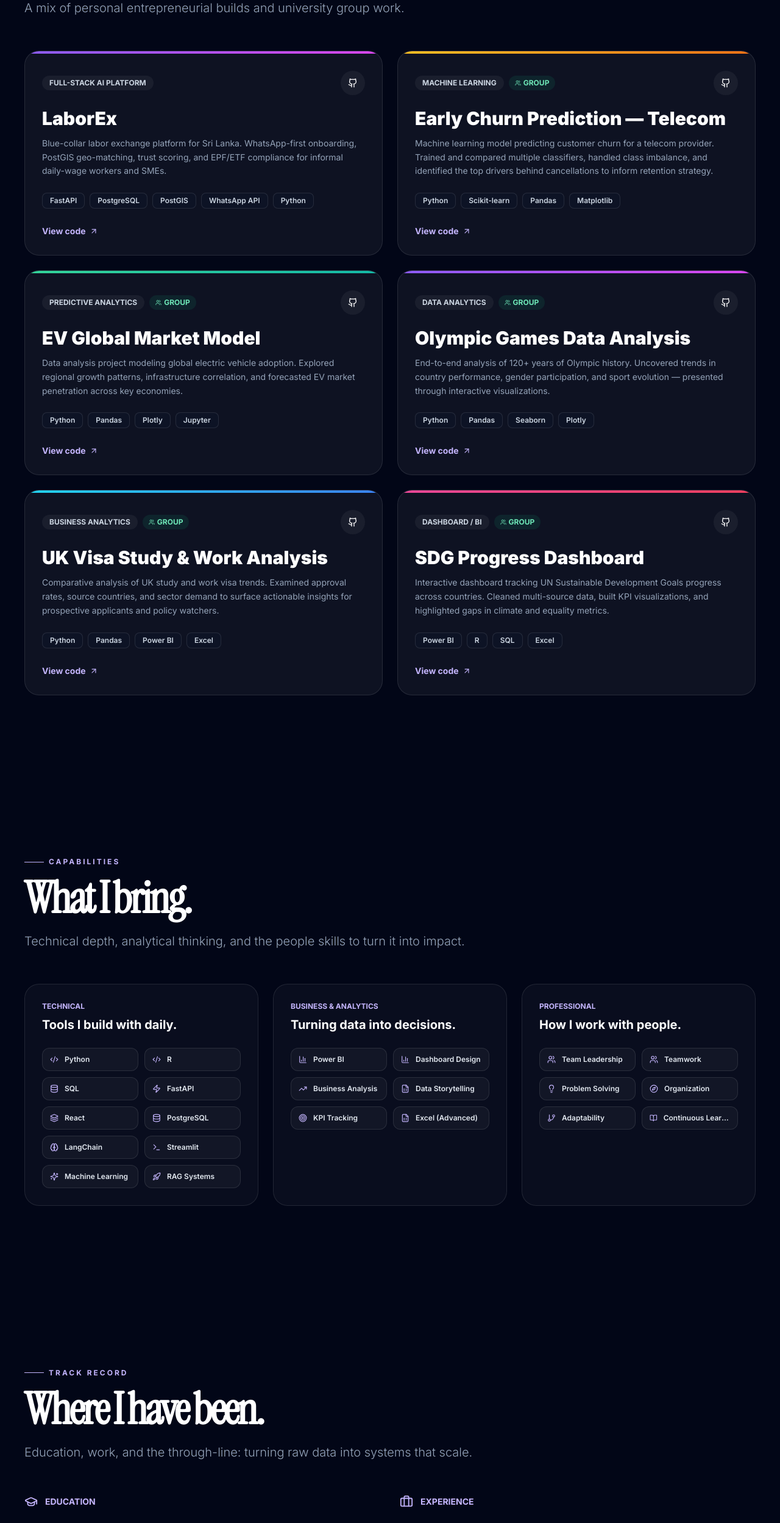
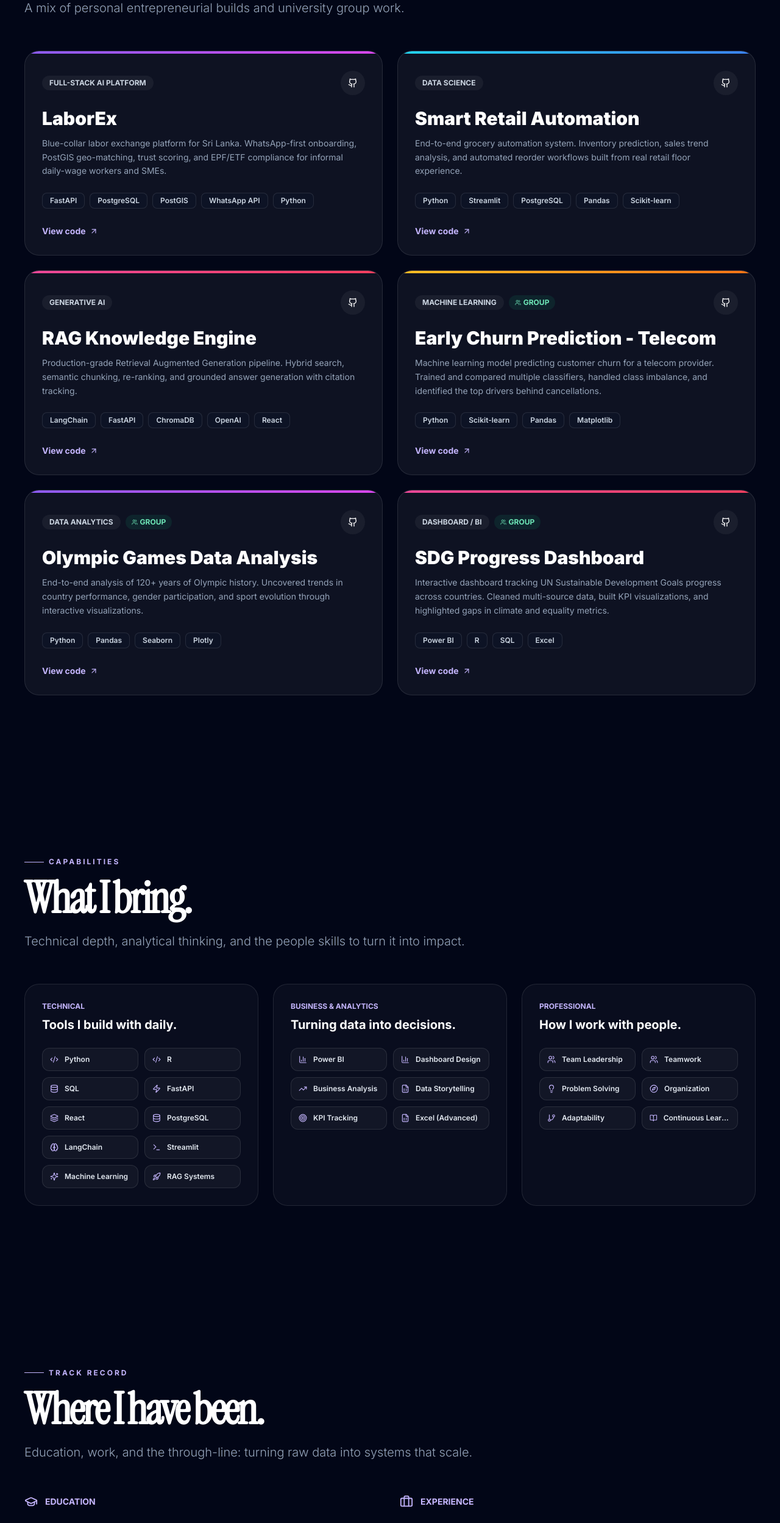
Before and after one commit to muhamednas/portfolio, a React app: page / in a window 1280 px wide. Shown: the part 1160-3657 px from the top of the page at 61% size. Built offline with nearby package versions, Linux system fonts and the light colour scheme; the HTML template or start-up script is replaced by a standard one.

Commit message:
Fix image paths for GitHub Pages

```diff
--- a/src/constants/data.js
+++ b/src/constants/data.js
@@ -1,13 +1,8 @@
-// ============================================================
-// src/constants/data.js
-// SINGLE SOURCE OF TRUTH for all portfolio content.
-// ============================================================
-
 import {
   Code2, Database, Brain, Terminal, Layers, Zap, Sparkles, Rocket,
   BarChart3, FileSpreadsheet, GitBranch, Users, Target, Lightbulb,
   Compass, TrendingUp, BookOpen
-} from 'lucide-react';
+} from "lucide-react";
 
 export const PROFILE = {
   name: "Mohamed",
@@ -27,47 +22,46 @@ export const PROJECTS = [
     name: "LaborEx",
     description: "Blue-collar labor exchange platform for Sri Lanka. WhatsApp-first onboarding, PostGIS geo-matching, trust scoring, and EPF/ETF compliance for informal daily-wage workers and SMEs.",
     techStack: ["FastAPI", "PostgreSQL", "PostGIS", "WhatsApp API", "Python"],
-    githubUrl: "https://github.com/muhamednas/laborex",
+    githubUrl: "#",
     category: "Full-Stack AI Platform",
     type: "Personal",
     accent: "violet"
   },
-
   {
-    name: "Early Churn Prediction — Telecom",
-    description: "Machine learning model predicting customer churn for a telecom provider. Trained and compared multiple classifiers, handled class imbalance, and identified the top drivers behind cancellations to inform retention strategy.",
+    name: "Smart Retail Automation",
+    description: "End-to-end grocery automation system. Inventory prediction, sales trend analysis, and automated reorder workflows built from real retail floor experience.",
+    techStack: ["Python", "Streamlit", "PostgreSQL", "Pandas", "Scikit-learn"],
+    githubUrl: "#",
+    category: "Data Science",
+    type: "Personal",
+    accent: "cyan"
+  },
+  {
+    name: "RAG Knowledge Engine",
+    description: "Production-grade Retrieval Augmented Generation pipeline. Hybrid search, semantic chunking, re-ranking, and grounded answer generation with citation tracking.",
+    techStack: ["LangChain", "FastAPI", "ChromaDB", "OpenAI", "React"],
+    githubUrl: "#",
+    category: "Generative AI",
+    type: "Personal",
+    accent: "pink"
+  },
+  {
+    name: "Early Churn Prediction - Telecom",
+    description: "Machine learning model predicting customer churn for a telecom provider. Trained and compared multiple classifiers, handled class imbalance, and identified the top drivers behind cancellations.",
     techStack: ["Python", "Scikit-learn", "Pandas", "Matplotlib"],
-    githubUrl: "https://github.com/muhamednas/Early-Churn-Prediction-Telecom",
+    githubUrl: "#",
     category: "Machine Learning",
     type: "Group Project",
     accent: "amber"
   },
   {
-    name: "EV Global Market Model",
-    description: "Data analysis project modeling global electric vehicle adoption. Explored regional growth patterns, infrastructure correlation, and forecasted EV market penetration across key economies.",
-    techStack: ["Python", "Pandas", "Plotly", "Jupyter"],
-    githubUrl: "https://github.com/muhamednas/EV-GLOBAL-MODEL",
-    category: "Predictive Analytics",
-    type: "Group Project",
-    accent: "emerald"
-  },
-  {
     name: "Olympic Games Data Analysis",
-    description: "End-to-end analysis of 120+ years of Olympic history. Uncovered trends in country performance, gender participation, and sport evolution — presented through interactive visualizations.",
+    description: "End-to-end analysis of 120+ years of Olympic history. Uncovered trends in country performance, gender participation, and sport evolution through interactive visualizations.",
     techStack: ["Python", "Pandas", "Seaborn", "Plotly"],
     githubUrl: "#",
     category: "Data Analytics",
     type: "Group Project",
     accent: "violet"
-  },
-  {
-    name: "UK Visa Study & Work Analysis",
-    description: "Comparative analysis of UK study and work visa trends. Examined approval rates, source countries, and sector demand to surface actionable insights for prospective applicants and policy watchers.",
-    techStack: ["Python", "Pandas", "Power BI", "Excel"],
-    githubUrl: "#",
-    category: "Business Analytics",
-    type: "Group Project",
-    accent: "cyan"
   },
   {
     name: "SDG Progress Dashboard",
@@ -84,7 +78,7 @@ export const EXPERIENCE = [
   {
     role: "Sales Professional",
     company: "ACM Hardware (Pvt) Ltd.",
-    period: "Feb 2024 — Present",
+    period: "Feb 2024 - Present",
     location: "Colombo, Sri Lanka",
     highlights: [
       "Built customer relationship workflows that informed later AI automation projects",
@@ -95,10 +89,10 @@ export const EXPERIENCE = [
   {
     role: "Sales Professional",
     company: "Barakath Stores Pvt Ltd.",
-    period: "Mar 2022 — Present",
+    period: "Mar 2022 - Present",
     location: "Pilimathalawa, Sri Lanka",
     highlights: [
-      "Analyzed sales trends to optimize product stocking — seeded the Smart Retail Automation project",
+      "Analyzed sales trends to optimize product stocking - seeded the Smart Retail Automation project",
       "Managed inventory and transaction workflows end-to-end",
       "Gained firsthand insight into SME operations that informs current platform work"
     ]
@@ -109,21 +103,19 @@ export const EDUCATION = [
   {
     degree: "BSc in Applied Data Science Communication",
     institution: "General Sir John Kotelawala Defence University (KDU)",
-    period: "Feb 2024 — Feb 2027",
-    focus: "Computer Science · Data Science · Machine Learning"
+    period: "Feb 2024 - Feb 2027",
+    focus: "Computer Science - Data Science - Machine Learning"
   }
 ];
 
 export const CERTIFICATIONS = [
-  { name: "What is Data Science?", issuer: "IBM", category: "Foundations", image: "/certs/what-is-data-science.jpeg" },
-  { name: "Foundations of Data Science", issuer: "Google", category: "Foundations", image: "/certs/foundations-of-data-science.jpeg" },
-  { name: "Foundations: Data, Data, Everywhere", issuer: "Google", category: "Foundations", image: "/certs/data-data-everywhere.jpeg" },
-  { name: "Develop Generative AI Applications: Get Started", issuer: "IBM", category: "Generative AI", image: "/certs/genai-get-started.jpeg" },
-  { name: "Start Writing Prompts like a Pro", issuer: "Google", category: "Prompt Engineering", image: "/certs/prompts-like-a-pro.jpeg" },
-  { name: "LangChain for LLM Application Development", issuer: "DeepLearning.AI", category: "AI Engineering", image: "/certs/langchain-llm.jpg" },
-  { name: "Develop Generative AI Applications: Get Started", issuer: "IBM", category: "AI Engineering", image: "/certs/genai-web-devs.jpeg" },
-  { name: "Design Prompts for Everyday Work Tasks", issuer: "Google", category: "Prompt Engineering", image: "/certs/prompt-work-task.jpeg" },
-
+  { name: "What is Data Science?", issuer: "IBM / Coursera", category: "Foundations", image: "/portfolio/certs/what-is-data-science.jpg" },
+  { name: "Foundations of Data Science", issuer: "Google", category: "Foundations", image: "/portfolio/certs/foundations-of-data-science.jpg" },
+  { name: "Foundations: Data, Data, Everywhere", issuer: "Google", category: "Foundations", image: "/portfolio/certs/data-data-everywhere.jpg" },
+  { name: "Develop Generative AI Applications: Get Started", issuer: "IBM", category: "Generative AI", image: "/portfolio/certs/genai-get-started.jpg" },
+  { name: "Start Writing Prompts like a Pro", issuer: "Udemy", category: "Prompt Engineering", image: "/portfolio/certs/prompts-like-a-pro.jpg" },
+  { name: "LangChain for LLM Application Development", issuer: "DeepLearning.AI", category: "AI Engineering", image: "/portfolio/certs/langchain-llm.jpg" },
+  { name: "Generative AI for Web Developers", issuer: "LinkedIn Learning", category: "AI Engineering", image: "/portfolio/certs/genai-web-devs.jpg" },
 ];
 
 export const SKILL_GROUPS = [
```
